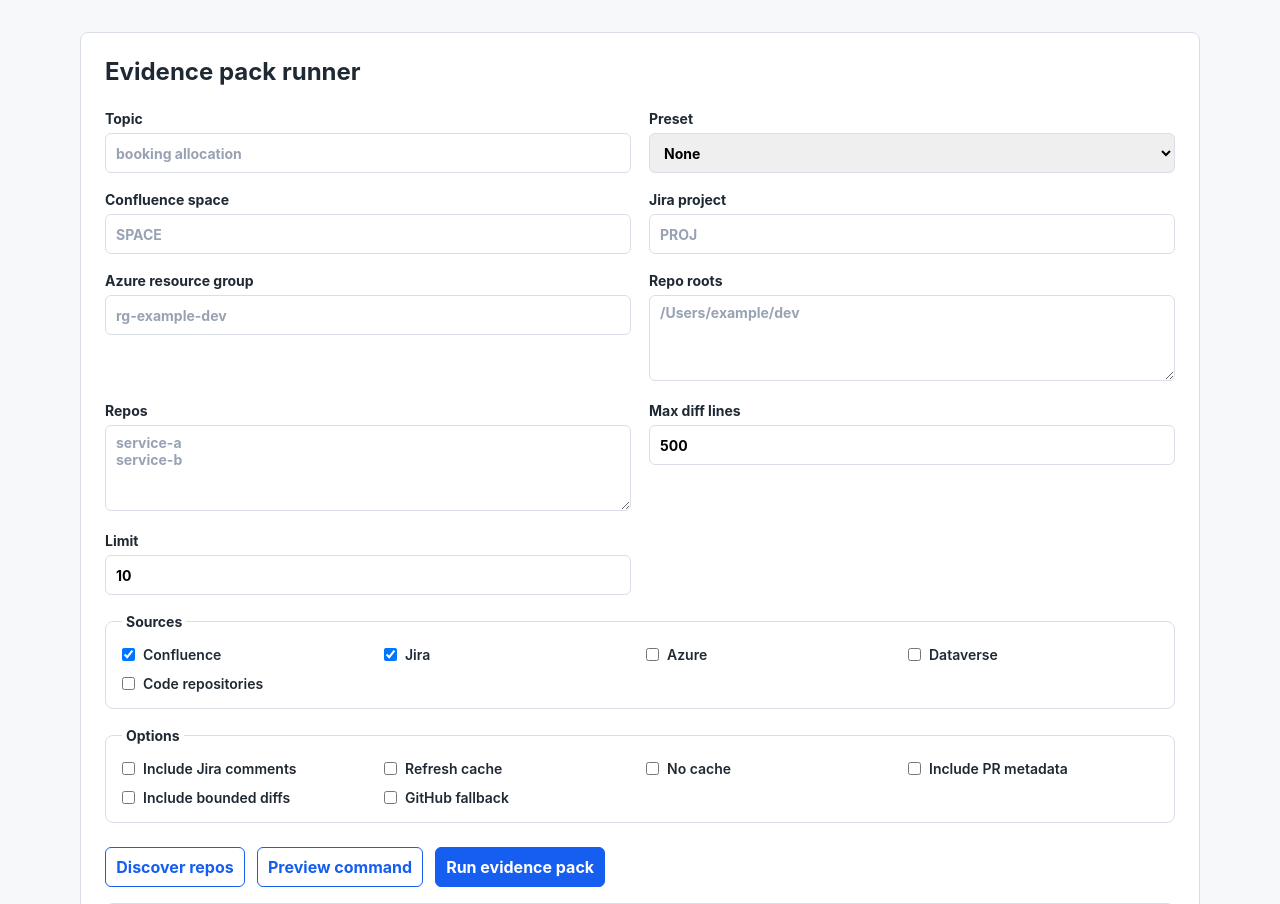
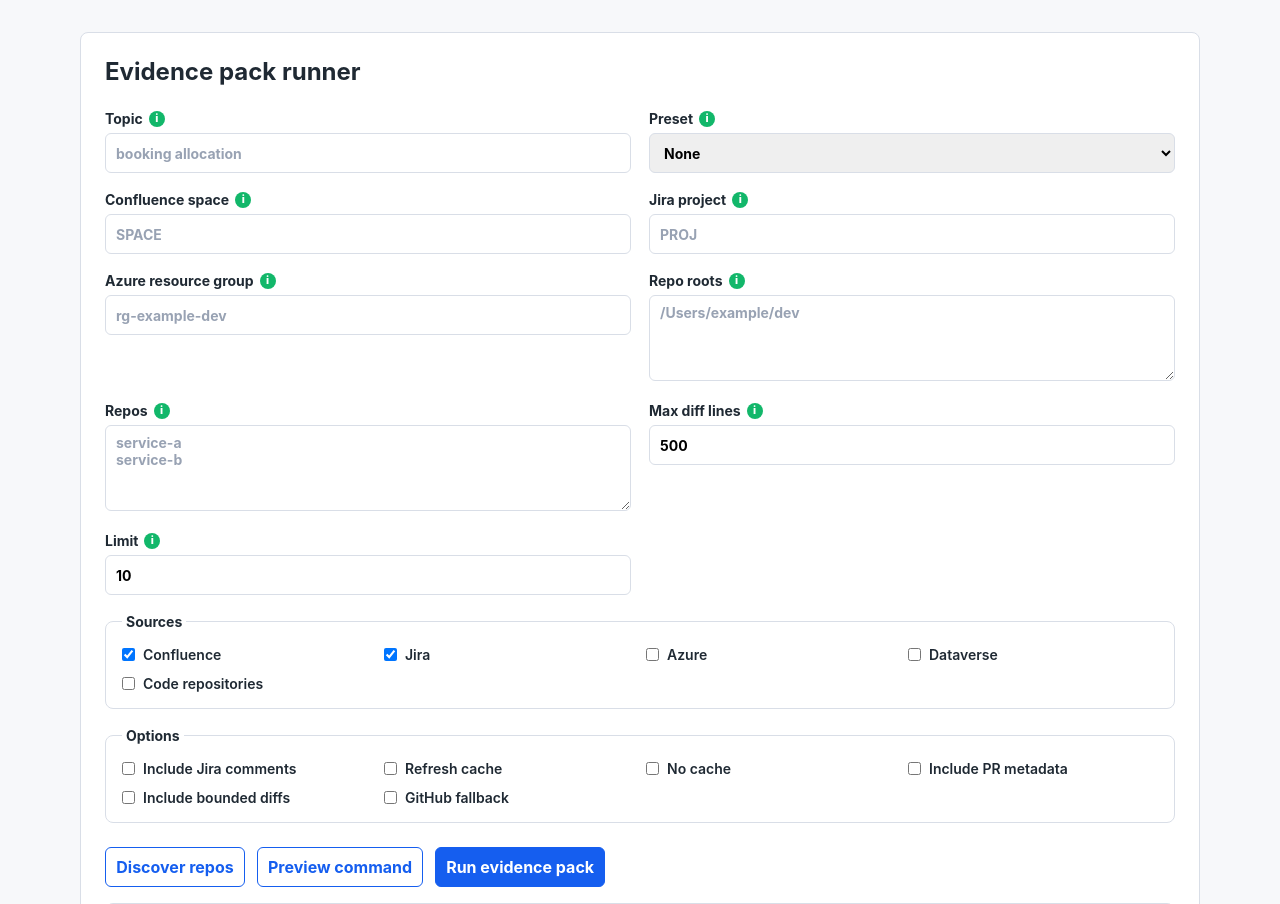
Before and after one commit to richlee-cgi/assurance-workbench-ui, a FastAPI app: page / in a window 1280 px wide. Shown: the part 88-992 px from the top of the page. Run offline with FastAPI, Linux system fonts and the light colour scheme; some libraries are stand-ins or nearby versions.

Commit message:
Add run field help tooltips

```diff
--- a/app/templates/home.html
+++ b/app/templates/home.html
@@ -15,12 +15,12 @@
     <input type="hidden" name="exclude_jira_teams" value="{{ settings.exclude_jira_teams }}">
 
     <label>
-      Topic
+      <span class="field-title">Topic <span class="info-tooltip" tabindex="0" aria-label="Main search text. The words are passed together as one topic phrase; each source applies its own matching, including plural handling where supported.">i<span class="tooltip-content" role="tooltip">Main search text. The words are passed together as one topic phrase; each source applies its own matching, including plural handling where supported.</span></span></span>
       <input type="text" name="topic" placeholder="booking allocation">
     </label>
 
     <label>
-      Preset
+      <span class="field-title">Preset <span class="info-tooltip" tabindex="0" aria-label="Optional assurance lens that adjusts the default topic shape and included evidence sources.">i<span class="tooltip-content" role="tooltip">Optional assurance lens that adjusts the default topic shape and included evidence sources.</span></span></span>
       <select name="preset">
         <option value="">None</option>
         <option value="architecture">Architecture</option>
@@ -33,37 +33,37 @@
     </label>
 
     <label>
-      Confluence space
+      <span class="field-title">Confluence space <span class="info-tooltip" tabindex="0" aria-label="Optional Confluence space key used to keep Confluence searches focused.">i<span class="tooltip-content" role="tooltip">Optional Confluence space key used to keep Confluence searches focused.</span></span></span>
       <input type="text" name="confluence_space" value="{{ settings.confluence_space }}" placeholder="SPACE">
     </label>
 
     <label>
-      Jira project
+      <span class="field-title">Jira project <span class="info-tooltip" tabindex="0" aria-label="Optional Jira project key used to keep Jira searches focused.">i<span class="tooltip-content" role="tooltip">Optional Jira project key used to keep Jira searches focused.</span></span></span>
       <input type="text" name="jira_project" value="{{ settings.jira_project }}" placeholder="PROJ">
     </label>
 
     <label>
-      Azure resource group
+      <span class="field-title">Azure resource group <span class="info-tooltip" tabindex="0" aria-label="Optional Azure resource group used to keep Azure searches focused.">i<span class="tooltip-content" role="tooltip">Optional Azure resource group used to keep Azure searches focused.</span></span></span>
       <input type="text" name="azure_resource_group" value="{{ settings.azure_resource_group }}" placeholder="rg-example-dev">
     </label>
 
     <label>
-      Repo roots
+      <span class="field-title">Repo roots <span class="info-tooltip" tabindex="0" aria-label="One or more local folders that contain checked-out Git repositories.">i<span class="tooltip-content" role="tooltip">One or more local folders that contain checked-out Git repositories.</span></span></span>
       <textarea name="repo_roots" placeholder="/Users/example/dev">{{ settings.repo_roots }}</textarea>
     </label>
 
     <label>
-      Repos
+      <span class="field-title">Repos <span class="info-tooltip" tabindex="0" aria-label="Optional newline-separated repository names or paths to include in this run.">i<span class="tooltip-content" role="tooltip">Optional newline-separated repository names or paths to include in this run.</span></span></span>
       <textarea name="repos" placeholder="service-a&#10;service-b">{{ settings.repos }}</textarea>
     </label>
 
     <label>
-      Max diff lines
+      <span class="field-title">Max diff lines <span class="info-tooltip" tabindex="0" aria-label="Maximum number of lines to include from each PR diff when bounded diffs are enabled.">i<span class="tooltip-content" role="tooltip">Maximum number of lines to include from each PR diff when bounded diffs are enabled.</span></span></span>
       <input type="number" name="max_diff_lines" value="500" min="1">
     </label>
 
     <label>
-      Limit
+      <span class="field-title">Limit <span class="info-tooltip" tabindex="0" aria-label="Maximum number of results requested from each selected evidence source.">i<span class="tooltip-content" role="tooltip">Maximum number of results requested from each selected evidence source.</span></span></span>
       <input type="number" name="limit" value="10" min="1">
     </label>
 
```
Also changed, not shown: tests/test_app.py (+2 -0 lines).
